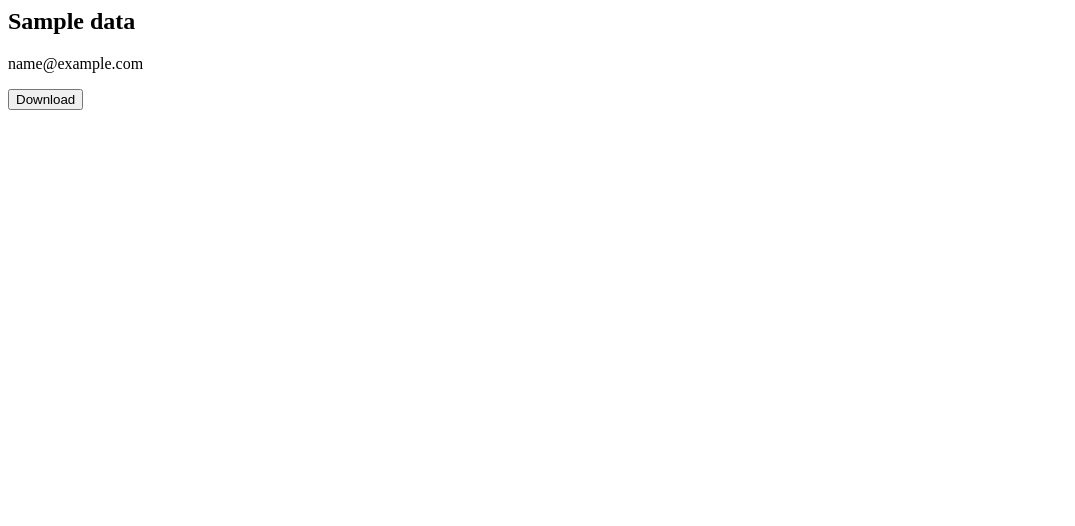
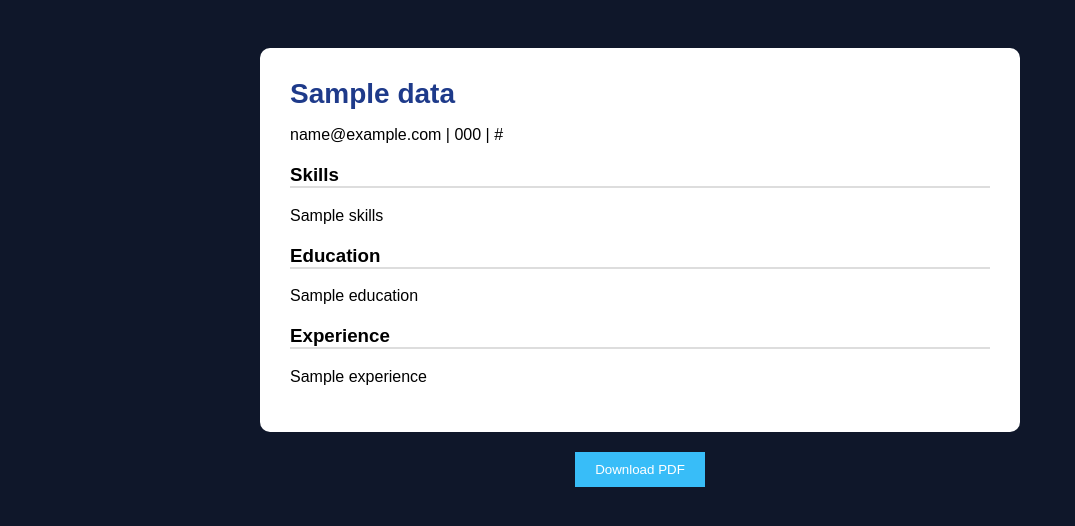
Before and after one commit to bhavishyabachani7-cloud/students_tools_hub, a Flask app: template templates/resume_preview.html in a window 1280 px wide. Shown: the top 526 px of the page, without its empty margins (0-1075 px from the left). Run offline with Flask 3, Linux system fonts and the light colour scheme; the template is opened without the code that fills it: most values are stand-ins (such as "Sample title", 1, 10 or a date in 2020).

Commit message:
Update resume_preview.html

```diff
--- a/templates/resume_preview.html
+++ b/templates/resume_preview.html
@@ -1,9 +1,82 @@
-<h2>{{data.name}}</h2>
-<p>{{data.email}}</p>
+<!DOCTYPE html>
+<html>
+<head>
+    <title>Resume Preview</title>
+    <style>
+        body {
+            font-family: Arial;
+            background: #0f172a;
+            padding: 40px;
+        }
 
+        .resume {
+            background: white;
+            color: black;
+            padding: 30px;
+            max-width: 700px;
+            margin: auto;
+            border-radius: 10px;
+        }
+
+        .name {
+            font-size: 28px;
+            font-weight: bold;
+            color: #1e3a8a;
+        }
+
+        .section {
+            margin-top: 20px;
+        }
+
+        .section h3 {
+            border-bottom: 2px solid #ddd;
+        }
+
+        .download {
+            text-align: center;
+            margin-top: 20px;
+        }
+
+        button {
+            padding: 10px 20px;
+            background: #38bdf8;
+            border: none;
+            color: white;
+        }
+    </style>
+</head>
+<body>
+
+<div class="resume">
+
+<div class="name">{{data.name}}</div>
+<p>{{data.email}} | {{data.phone}} | {{data.linkedin}}</p>
+
+<div class="section">
+<h3>Skills</h3>
+<p>{{data.skills}}</p>
+</div>
+
+<div class="section">
+<h3>Education</h3>
+<p>{{data.education}}</p>
+</div>
+
+<div class="section">
+<h3>Experience</h3>
+<p>{{data.experience}}</p>
+</div>
+
+</div>
+
+<div class="download">
 <form method="POST" action="/download-resume">
 {% for k,v in data.items() %}
 <input type="hidden" name="{{k}}" value="{{v}}">
 {% endfor %}
-<button>Download</button>
+<button>Download PDF</button>
 </form>
+</div>
+
+</body>
+</html>
```
